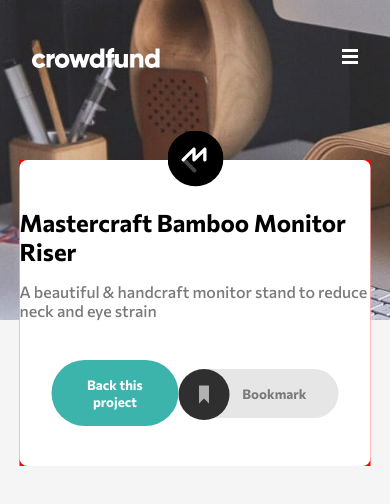
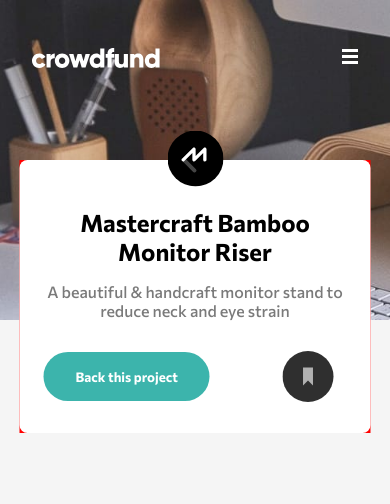
Before and after one commit to RayaneBengaoui/FM_challenge17_Crowfunding_Page, a React (Create React App) app: page / in a window 390 px wide. Shown: the top 504 px of the page. Built offline with nearby package versions, Linux system fonts and the light colour scheme.

Commit message:
Adding mobile/tablet view for ProjectInformation component

```diff
--- a/src/components/ProjectInformation.js
+++ b/src/components/ProjectInformation.js
@@ -26,6 +26,12 @@
   border-radius: 8px;
   background-color: white;
   overflow: hidden;
+  @media (max-width: 599px) {
+    padding: 0 1.5rem;
+  }
+  @media (max-width: 350px) {
+    padding: 0 0.5rem;
+  }
 `;
 const LogoContainer = styled.div`
   position: absolute;
@@ -48,12 +54,19 @@
     color: hsl(0, 0%, 48%);
     font-weight: 500;
   }
+
+  @media (max-width: 599px) {
+    text-align: center;
+  }
 `;
 const ButtonContainer = styled.div`
   display: flex;
   justify-content: space-between;
   align-items: center;
   padding: 2.5rem 2rem;
+  @media (max-width: 599px) {
+    padding: 2rem 0rem;
+  }
 `;
 const BackButton = styled.button`
   padding: 1rem 2rem;
@@ -61,6 +74,10 @@
   color: white;
   border-radius: 3rem;
   font-weight: 700;
+
+  @media (max-width: 350px) {
+    padding: 1rem 1rem;
+  }
 `;
 const BookmarkButton = styled.button`
   padding: 1rem 0;
@@ -71,6 +88,12 @@
   border-radius: 3rem;
   font-weight: 700;
   position: relative;
+  @media (max-width: 599px) {
+    padding: 0;
+    background-color: unset;
+    color: white;
+    margin-left: 1rem;
+  }
 
   &:before {
     content: "";
@@ -83,6 +106,9 @@
     background-image: url(${bookmark_icon});
     background-position: center;
     border-radius: 50%;
+    @media (max-width: 599px) {
+      top: -100%;
+    }
   }
 `;
 
```
